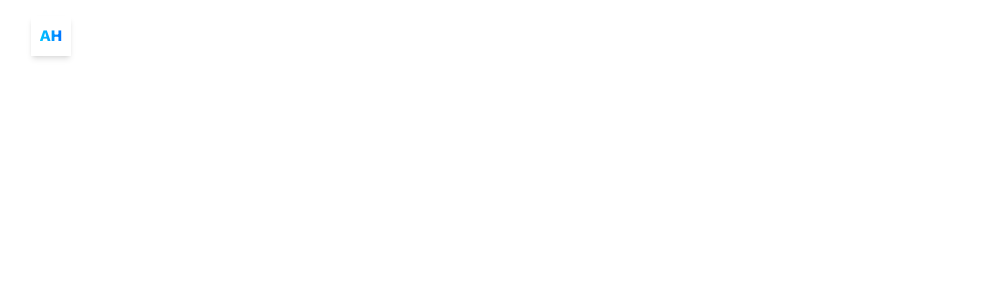
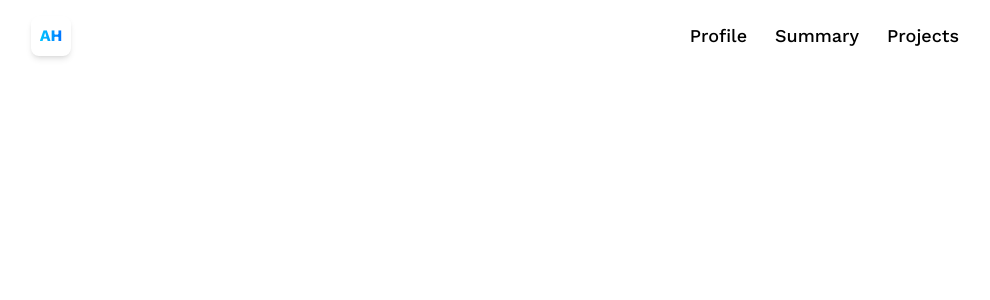
Before and after one commit to Miroslavetsh/mirosh, a Next.js app: page / in a window 1280 px wide. Shown: the top 300 px of the page, without its empty margins (145-1135 px from the left). Built offline with nearby package versions, Linux system fonts and the light colour scheme.

Commit message:
Add navbar

```diff
--- a/src/app/scss/style.scss
+++ b/src/app/scss/style.scss
@@ -4,17 +4,10 @@
 @import url("https://fonts.googleapis.com/css2?family=Poppins:wght@100;200;300;400;500;600;700;800;900&family=Work+Sans:wght@100;200;300;400;500;600;700;800;900&display=swap");
 
 :root {
-  --background: #ffffff;
-  --foreground: #171717;
+  --background: #fff;
+  --foreground: #fff;
   --blue-rgb: 237 245 255;
   --green-rgb: 125 161 35;
-}
-
-@media (prefers-color-scheme: dark) {
-  :root {
-    --background: #0a0a0a;
-    --foreground: #ededed;
-  }
 }
 
 body {
--- a/src/components/3D/Navbar/Navbar.tsx
+++ b/src/components/3D/Navbar/Navbar.tsx
@@ -1,14 +1,40 @@
+'use client';
+
 import Link from "next/link";
+import { usePathname } from "next/navigation";
 
 const Navbar = () => {
+  const pathname = usePathname();
+  const isActive = (href: string) => pathname === href;
+
   return (
     <header className="header">
       <Link
-        className="w-10 h-10 bg-white flex items-center justify-center font-bold shadow-md"
+        className="w-10 h-10 bg-white rounded-lg flex items-center justify-center font-bold shadow-md"
         href="/"
       >
         <p className="blue-gradient_text">AH</p>
       </Link>
+      <nav className="flex items-center gap-7 text-lg font-medium">
+        <Link
+          href="/profile"
+          className={isActive("/profile") ? "text-blue-500" : "text-black"}
+        >
+          Profile
+        </Link>
+        <Link
+          href="/about"
+          className={isActive("/about") ? "text-blue-500" : "text-black"}
+        >
+          Summary
+        </Link>
+        <Link
+          href="/projects"
+          className={isActive("/projects") ? "text-blue-500" : "text-black"}
+        >
+          Projects
+        </Link>
+      </nav>
     </header>
   );
 };
```
